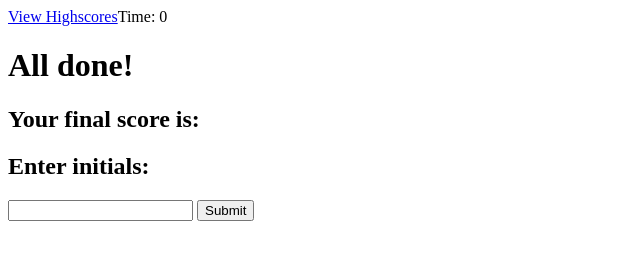
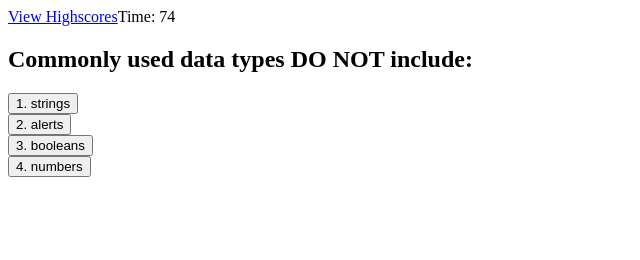
Before and after one commit to yyb613/code-quiz, a plain HTML site: page index.html in a window 1280 px wide. Both pictures are taken after a click on the button "Start Quiz". Shown: the whole page, without its empty margins (0-640 px from the left). Drawn offline with Linux system fonts and the light colour scheme.

Commit message:
meat & potatoes

```diff
--- a/assets/js/script.js
+++ b/assets/js/script.js
@@ -2,47 +2,50 @@
 var time = document.querySelector('#time');
 var intro = document.querySelector('#intro');
 var startbtn = document.querySelector('#startbtn');
+var quiz = document.querySelector('#quiz');
 var finalMessage = document.querySelector('#final-message');
-var score = 100;
-var secs = 0;
+var score = 100; // initial score
+var secs = 0; // time before game starts
+var i = 0; // question index
+var numIncorrect = 0; // number of incorrect q's
 
-// display seconds in timer
+// display 0 seconds in timer
 time.textContent = secs;
 
 // Questions Array
 var arrQuestions = [
     {
         question: "Commonly used data types DO NOT include:",
-        options: ["strings", "booleans", "alerts", "numbers"],
-        correctAns: "alerts"
+        options: ["1. strings", "2. alerts", "3. booleans", "4. numbers"],
+        correctAns: "2. alerts"
     },
     {
         question: "The condition in an if / else statement is enclosed within ____.",
-        options: ["quotes", "curly brackets", "parenthesis", "square brackets"],
-        correctAns: "parenthesis"
+        options: ["1. quotes", "2. curly brackets", "3. parenthesis", "4. square brackets"],
+        correctAns: "3. parenthesis"
     },
     {
         question: "Arrays in JavaScript can be used to store ____.",
-        options: ["numbers and strings", "other arrays", "booleans", "all of the above"],
-        correctAns: "all of the above"
+        options: ["1. numbers and strings", "2. other arrays", "3. booleans", "4. all of the above"],
+        correctAns: "4. all of the above"
     },
     {
         question: "String values must be enclosed within ____ when being assigned to variables.",
-        options: ["commas", "curly brackets", "quotes", "parenthesis"],
-        correctAns: "quotes"
+        options: ["1. commas", "2. curly brackets", "3. quotes", "4. parenthesis"],
+        correctAns: "3. quotes"
     },
     {
         question: "A very useful tool used during development and debugging for printing content to the debugger is:",
-        options: ["JavaScript", "terminal / bash", "for loops", "console log"],
-        correctAns: "console log"
+        options: ["1. console log", "2. terminal / bash", "3. for loops", "4. JavaScript"],
+        correctAns: "1. console log"
     }
 ];
 
 // if "Start Quiz" is pressed
-startbtn.addEventListener("click", function() {
+startbtn.addEventListener("click", function () {
     intro.style.display = "none"; // hide intro
 
-    secs = 1; // set starting time
+    secs = 75; // set starting time
 
     var timerInterval = setInterval(function () { // COUNTDOWN
         time.textContent = secs; // display seconds
@@ -53,16 +56,63 @@ startbtn.addEventListener("click", function() {
             displayFinished(); // display finished message
         }
     }, 1000);
+
+    displayQuiz(); // display quiz
+
+    function displayQuiz() {
+        // Game Over after last question
+        if (i > 4) {
+            displayFinished();            // game over message
+            clearInterval(timerInterval); // stop timer
+            return;                       //  exit function
+        }
+
+        // show question
+        question = document.createElement("h2"); // initialize global question variable
+        question.textContent = arrQuestions[i].question; // inject question
+        quiz.appendChild(question); // append question
+
+        // populate options
+        for (var j = 0; j < 4; j++) {
+            var optionbtn = document.createElement("button"); // create button
+            optionbtn.textContent = arrQuestions[i].options[j]; // inject option into button
+            optionbtn.style.display = "block"; // display block
+            optionbtn.className = "option"; // add class 'option'
+            quiz.appendChild(optionbtn); // append button
+        }
+    }
+
+    var correctAns = arrQuestions[i].correctAns; // correct answer variable
+
+    quiz.addEventListener("click", function (event) {
+        var selectedOption = event.target.textContent; // selected option variable
+        if (event.target.matches(".option")) {         // if an 'option button' is selected
+            if (selectedOption === correctAns) {       // if matches correct answer
+                question.style.display = "none";       // hide current question
+                document.querySelector('.option').setAttribute("style", "display:none;"); //////// NOT WORKING ////////
+                i++;            // increment question index
+                                                                console.log('correct');  ////////// CONSOLE LOG ///////
+                displayQuiz()   // display next question
+            } else {            // if wrong answer
+                numIncorrect++; // increment wrong count
+                secs -= 15;     // reduce time by 15secs
+                i++;            // increment question index
+                                                                console.log('NOT correct'); /////// CONSOLE LOG ////////
+                displayQuiz()   // display next question
+            }
+        }
+    });
+
 });
+
+// Calculate score
+function calculateScore() {
+    score -= (numIncorrect * 20);
+    return score;
+}
 
 // Game Over message
 function displayFinished() {
-    finalMessage.style.display = "block";
+    finalMessage.style.display = "block"; // make message visible
+    document.querySelector('#score').textContent = calculateScore();
 }
-
-
-/*
-    var questionIndex = 0;
-    var numCorrect = 0;
-    var numIncorrect = 0;
-*/
--- a/index.html
+++ b/index.html
@@ -22,7 +22,7 @@
         </h2>
         <button id="startbtn">Start Quiz</button>
     </div>
-
+    <div id="quiz"></div>
     <div id="final-message">
         <h1>All done!</h1>
         <form>
```
Also changed, not shown: high_scores.html (+5 -2 lines).
